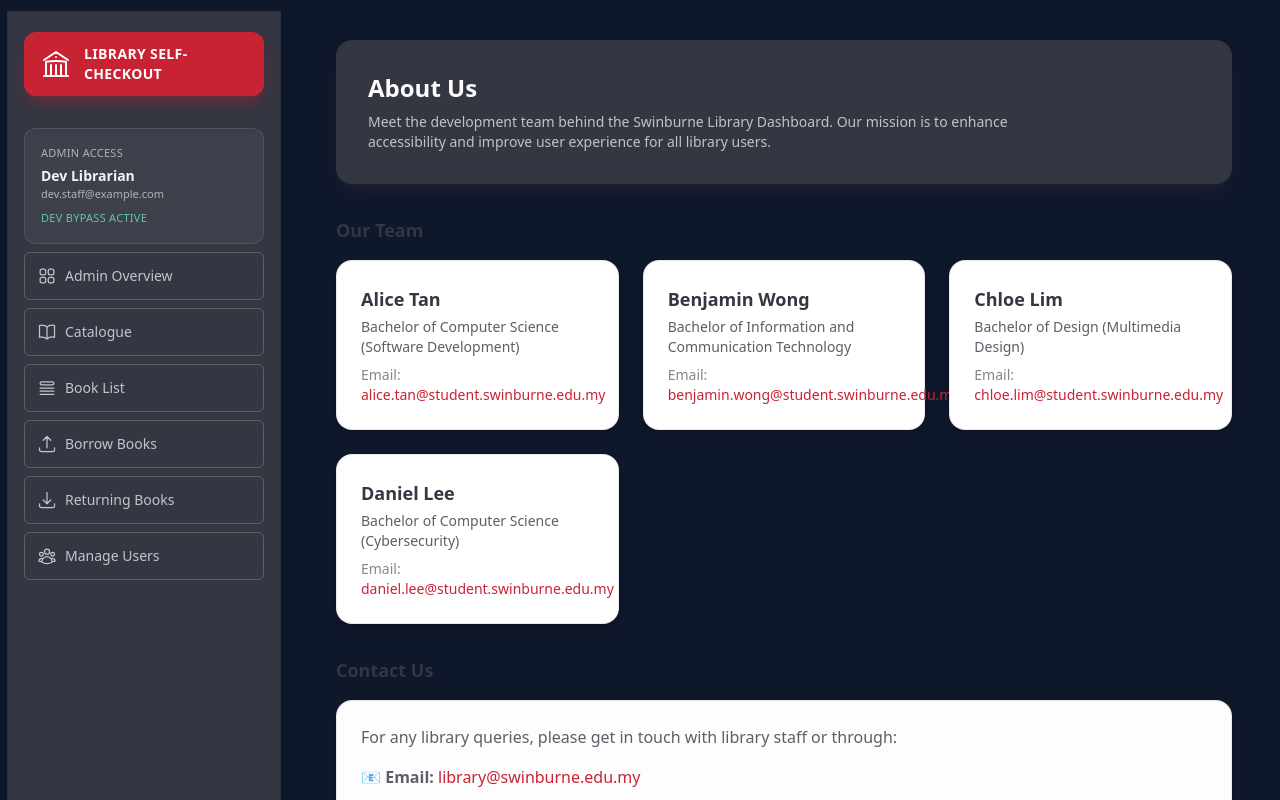
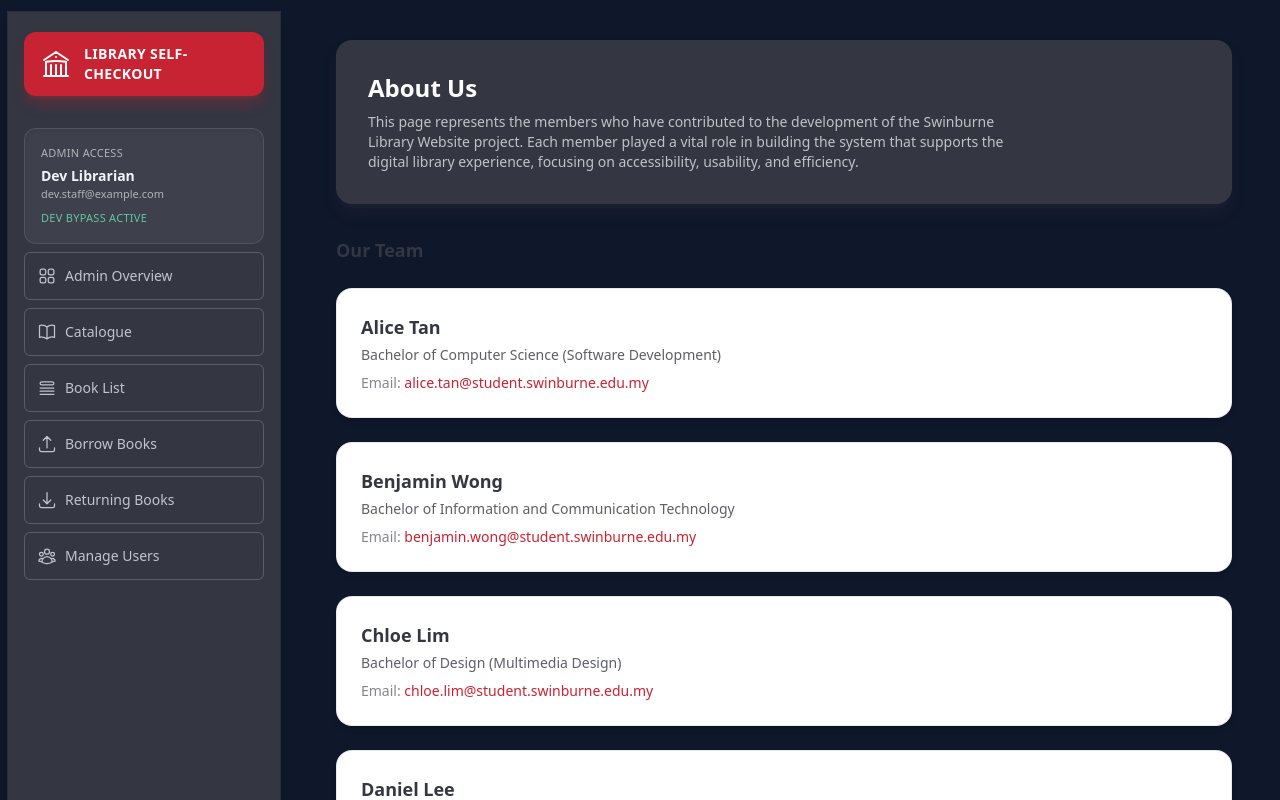
Before and after one commit to Kidemi04/Library_Self-Checkout_System, a Next.js app: page /dashboard/about_page in a window 1280 px wide. Shown: the top 800 px of the page. Built offline with nearby package versions, Linux system fonts and the light colour scheme; no server answers; a web font is replaced by a local one.

Commit message:
changes about us

```diff
--- a/app/dashboard/about_page/page.tsx
+++ b/app/dashboard/about_page/page.tsx
@@ -1,71 +1,90 @@
 export default function AboutPage() {
-  const teamMembers = [
-    {
-      id: 1,
-      name: "Alice Tan",
-      bachelor: "Bachelor of Computer Science (Software Development)",
-      email: "alice.tan@student.swinburne.edu.my",
-    },
-    {
-      id: 2,
-      name: "Benjamin Wong",
-      bachelor: "Bachelor of Information and Communication Technology",
-      email: "benjamin.wong@student.swinburne.edu.my",
-    },
-    {
-      id: 3,
-      name: "Chloe Lim",
-      bachelor: "Bachelor of Design (Multimedia Design)",
-      email: "chloe.lim@student.swinburne.edu.my",
-    },
-    {
-      id: 4,
-      name: "Daniel Lee",
-      bachelor: "Bachelor of Computer Science (Cybersecurity)",
-      email: "daniel.lee@student.swinburne.edu.my",
-    },
-  ];
-
   return (
     <main className="space-y-8">
       <title>About Us | Dashboard</title>
 
-      {/* ----- Header Section ----- */}
+      {/* ----- Header ----- */}
       <header className="rounded-2xl bg-swin-charcoal p-8 text-swin-ivory shadow-lg shadow-swin-charcoal/30">
         <h1 className="text-2xl font-semibold">About Us</h1>
         <p className="mt-2 max-w-2xl text-sm text-swin-ivory/70">
-          Meet the development team behind the Swinburne Library Dashboard. Our
-          mission is to enhance accessibility and improve user experience for
-          all library users.
+          This page represents the members who have contributed to the
+          development of the Swinburne Library Website project. Each member
+          played a vital role in building the system that supports the digital
+          library experience, focusing on accessibility, usability, and
+          efficiency.
         </p>
       </header>
 
-      {/* ----- Team Section ----- */}
-      <section className="space-y-4">
+      {/* ----- Team Members ----- */}
+      <section className="space-y-6">
         <h2 className="text-lg font-semibold text-swin-charcoal">Our Team</h2>
-        <div className="grid gap-6 sm:grid-cols-2 lg:grid-cols-3">
-          {teamMembers.map((member) => (
-            <div
-              key={member.id}
-              className="rounded-2xl border border-swin-charcoal/10 bg-white p-6 shadow-md transition hover:shadow-lg"
-            >
-              <h3 className="text-lg font-semibold text-swin-charcoal">
-                {member.name}
-              </h3>
+
+        {/* Member 1 */}
+        <div className="rounded-2xl border border-swin-charcoal/10 bg-white p-6 shadow-md">
+          <h3 className="text-lg font-semibold text-swin-charcoal">Alice Tan</h3>
           <p className="text-sm text-swin-charcoal/80 mt-1">
-                {member.bachelor}
+            Bachelor of Computer Science (Software Development)
           </p>
           <p className="text-sm text-swin-charcoal/60 mt-2">
             <span className="font-medium">Email:</span>{" "}
             <a
-                  href={`mailto:${member.email}`}
+              href="mailto:alice.tan@student.swinburne.edu.my"
               className="text-swin-red hover:underline"
             >
-                  {member.email}
+              alice.tan@student.swinburne.edu.my
             </a>
           </p>
         </div>
-          ))}
+
+        {/* Member 2 */}
+        <div className="rounded-2xl border border-swin-charcoal/10 bg-white p-6 shadow-md">
+          <h3 className="text-lg font-semibold text-swin-charcoal">Benjamin Wong</h3>
+          <p className="text-sm text-swin-charcoal/80 mt-1">
+            Bachelor of Information and Communication Technology
+          </p>
+          <p className="text-sm text-swin-charcoal/60 mt-2">
+            <span className="font-medium">Email:</span>{" "}
+            <a
+              href="mailto:benjamin.wong@student.swinburne.edu.my"
+              className="text-swin-red hover:underline"
+            >
+              benjamin.wong@student.swinburne.edu.my
+            </a>
+          </p>
+        </div>
+
+        {/* Member 3 */}
+        <div className="rounded-2xl border border-swin-charcoal/10 bg-white p-6 shadow-md">
+          <h3 className="text-lg font-semibold text-swin-charcoal">Chloe Lim</h3>
+          <p className="text-sm text-swin-charcoal/80 mt-1">
+            Bachelor of Design (Multimedia Design)
+          </p>
+          <p className="text-sm text-swin-charcoal/60 mt-2">
+            <span className="font-medium">Email:</span>{" "}
+            <a
+              href="mailto:chloe.lim@student.swinburne.edu.my"
+              className="text-swin-red hover:underline"
+            >
+              chloe.lim@student.swinburne.edu.my
+            </a>
+          </p>
+        </div>
+
+        {/* Member 4 */}
+        <div className="rounded-2xl border border-swin-charcoal/10 bg-white p-6 shadow-md">
+          <h3 className="text-lg font-semibold text-swin-charcoal">Daniel Lee</h3>
+          <p className="text-sm text-swin-charcoal/80 mt-1">
+            Bachelor of Computer Science (Cybersecurity)
+          </p>
+          <p className="text-sm text-swin-charcoal/60 mt-2">
+            <span className="font-medium">Email:</span>{" "}
+            <a
+              href="mailto:daniel.lee@student.swinburne.edu.my"
+              className="text-swin-red hover:underline"
+            >
+              daniel.lee@student.swinburne.edu.my
+            </a>
+          </p>
         </div>
       </section>
 
@@ -76,7 +95,7 @@ export default function AboutPage() {
         <div className="rounded-2xl bg-swin-ivory p-6 shadow-md border border-swin-charcoal/10">
           <p className="text-swin-charcoal/80">
             For any library queries, please get in touch with library staff or
-            through:
+            reach out through the following channels:
           </p>
 
           <ul className="mt-4 space-y-2 text-swin-charcoal/80">
```
Lines whose indentation alone changed are shown as unchanged.
